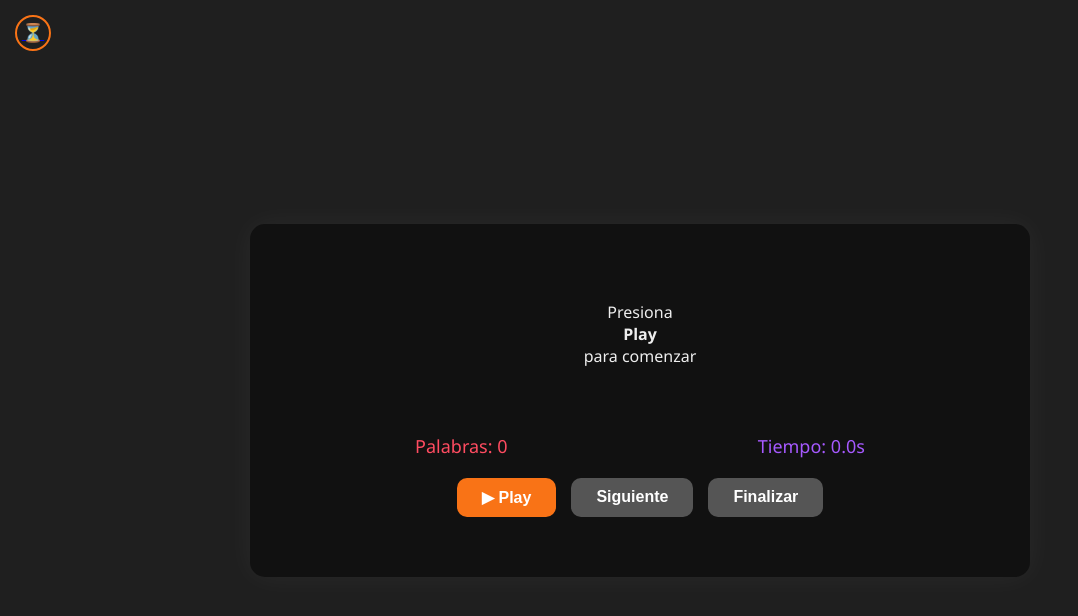
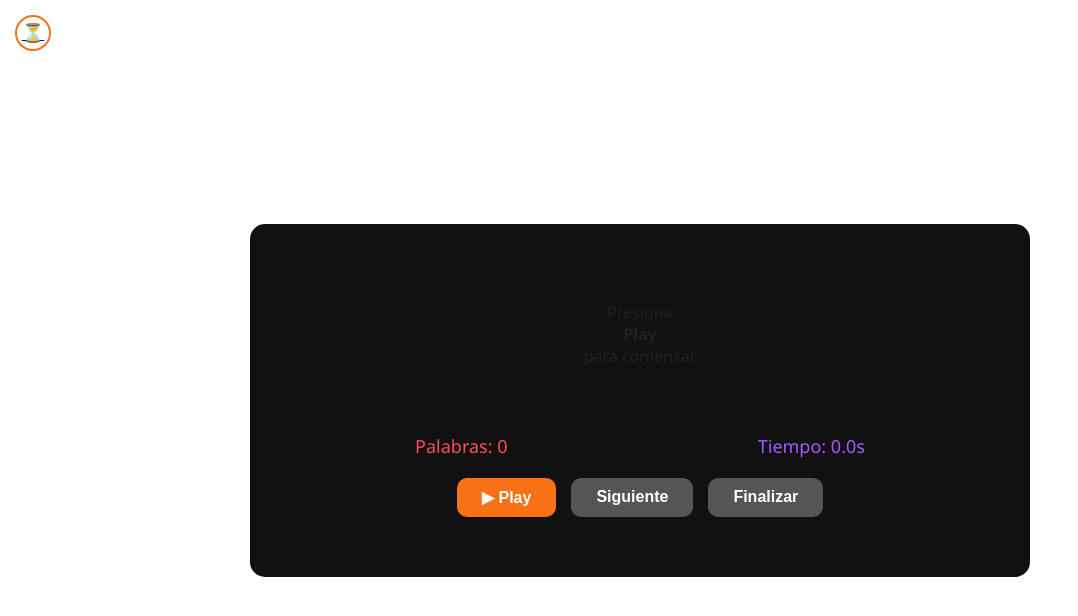
Before and after one commit to RubhsSB/SALSA_Game, a plain HTML site: page index.html in a window 1280 px wide. Shown: the whole page, without its empty margins (0-1078 px from the left). Drawn offline with Linux system fonts and the light colour scheme.

Commit message:
Update body styles for light theme
Changed background color to white and text color to dark for better contrast.

```diff
--- a/styles.css
+++ b/styles.css
@@ -2,8 +2,8 @@
 body {
   margin: 0;
   padding: 0;
-  background-color: #1f1f1f;
-  color: #eee;
+  background-color: #ffffff; /* FONDO BLANCO */
+  color: #222; /* Texto más oscuro para buen contraste */
   font-family: 'Segoe UI', sans-serif;
   height: 100vh;
   display: flex;
```
